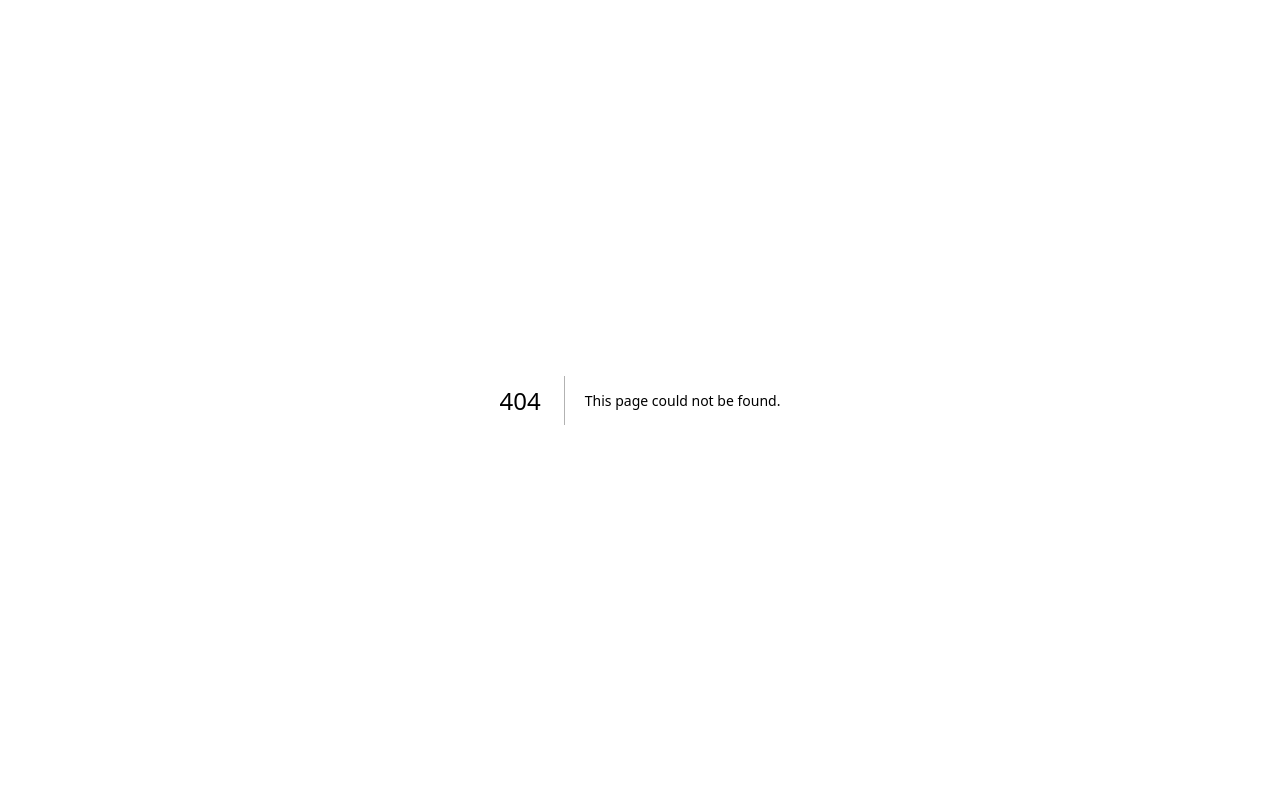
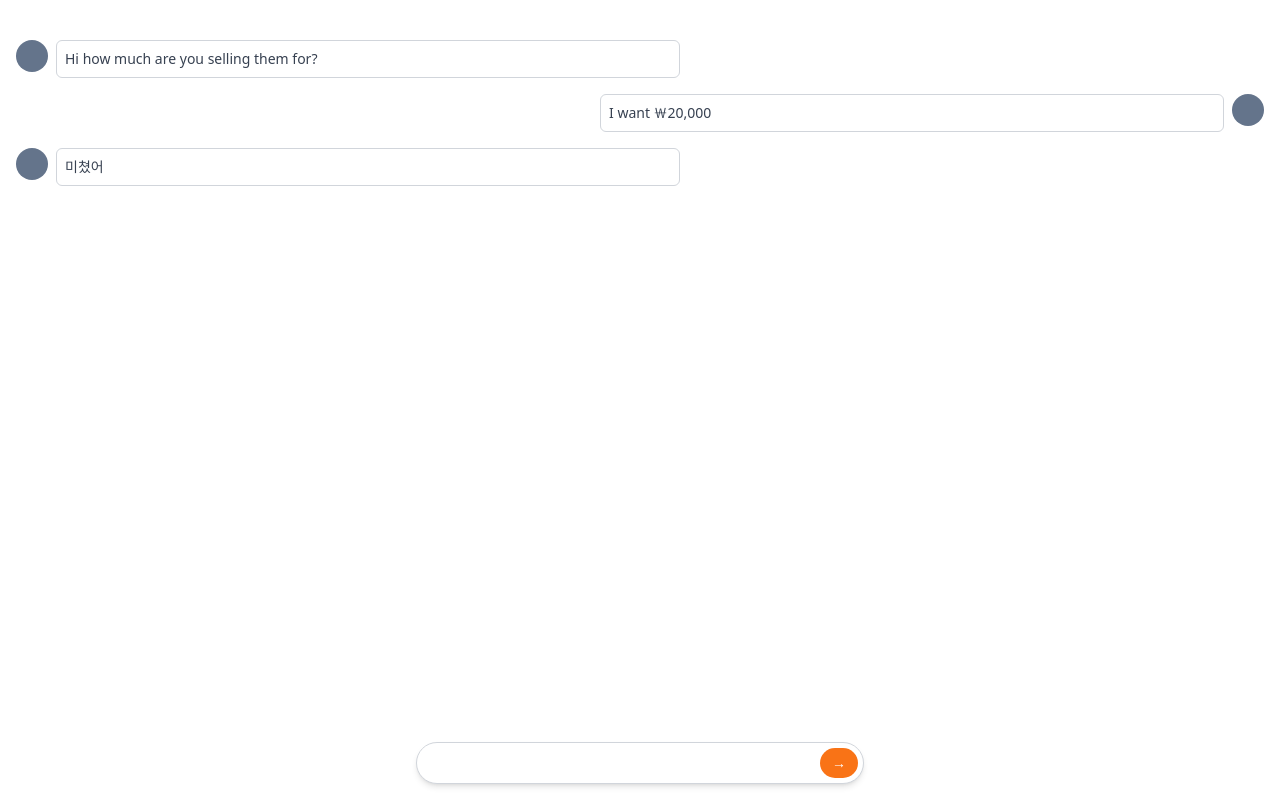
Before and after one commit to ANchangwan/carrot-market, a Next.js app: page /chats/1 in a window 1280 px wide. Before the commit this address had no page. Built offline with nearby package versions, Linux system fonts and the light colour scheme.

Commit message:
chat detail

```diff
--- /dev/null
+++ b/pages/chats/[id].tsx
@@ -0,0 +1,39 @@
+function ChatDetail() {
+  return (
+    <div className="space-y-4 py-10 px-4">
+      <div className="flex items-start space-x-2">
+        <div className="h-8 w-8 rounded-full bg-slate-500" />
+        <div className="w-1/2 rounded-md border border-gray-300 p-2 text-sm  text-gray-700">
+          <p>Hi how much are you selling them for?</p>
+        </div>
+      </div>
+      <div className="flex flex-row-reverse items-start space-x-2 space-x-reverse">
+        <div className="h-8 w-8 rounded-full bg-slate-500" />
+        <div className="w-1/2 rounded-md border border-gray-300 p-2 text-sm  text-gray-700">
+          <p>I want ￦20,000</p>
+        </div>
+      </div>
+      <div className="flex items-start space-x-2">
+        <div className="h-8 w-8 rounded-full bg-slate-500" />
+        <div className="w-1/2 rounded-md border border-gray-300 p-2 text-sm  text-gray-700">
+          <p>미쳤어</p>
+        </div>
+      </div>
+      <div className="fixed inset-x-0 bottom-4 left-0 mx-auto w-full max-w-md">
+        <div className="relative flex items-center">
+          <input
+            type="text"
+            className="w-full rounded-full border-gray-300 pr-12 shadow-md focus:border-orange-500 focus:outline-none focus:ring-orange-500"
+          />
+          <div className="absolute inset-y-0 right-0 flex py-1.5 pr-1.5">
+            <button className="flex cursor-pointer items-center rounded-full bg-orange-500 px-3 text-sm text-white hover:bg-orange-600 focus:ring-2 focus:ring-orange-500 focus:ring-offset-2">
+              &rarr;
+            </button>
+          </div>
+        </div>
+      </div>
+    </div>
+  );
+}
+
+export default ChatDetail;
--- a/pages/items/chats.tsx
+++ b/pages/chats/index.tsx
@@ -1,6 +1,6 @@
 function Chats() {
   return (
-    <div className="divide-y-[1px] divide-red-400 py-10">
+    <div className="divide-y-[1px] py-10">
       {[...Array(6)].map((_, i) => (
         <div
           key={i}
```
Also changed, not shown: pages/item/[id].tsx (renamed from pages/items/[id].tsx), pages/item/upload.tsx (renamed from pages/items/upload.tsx).
